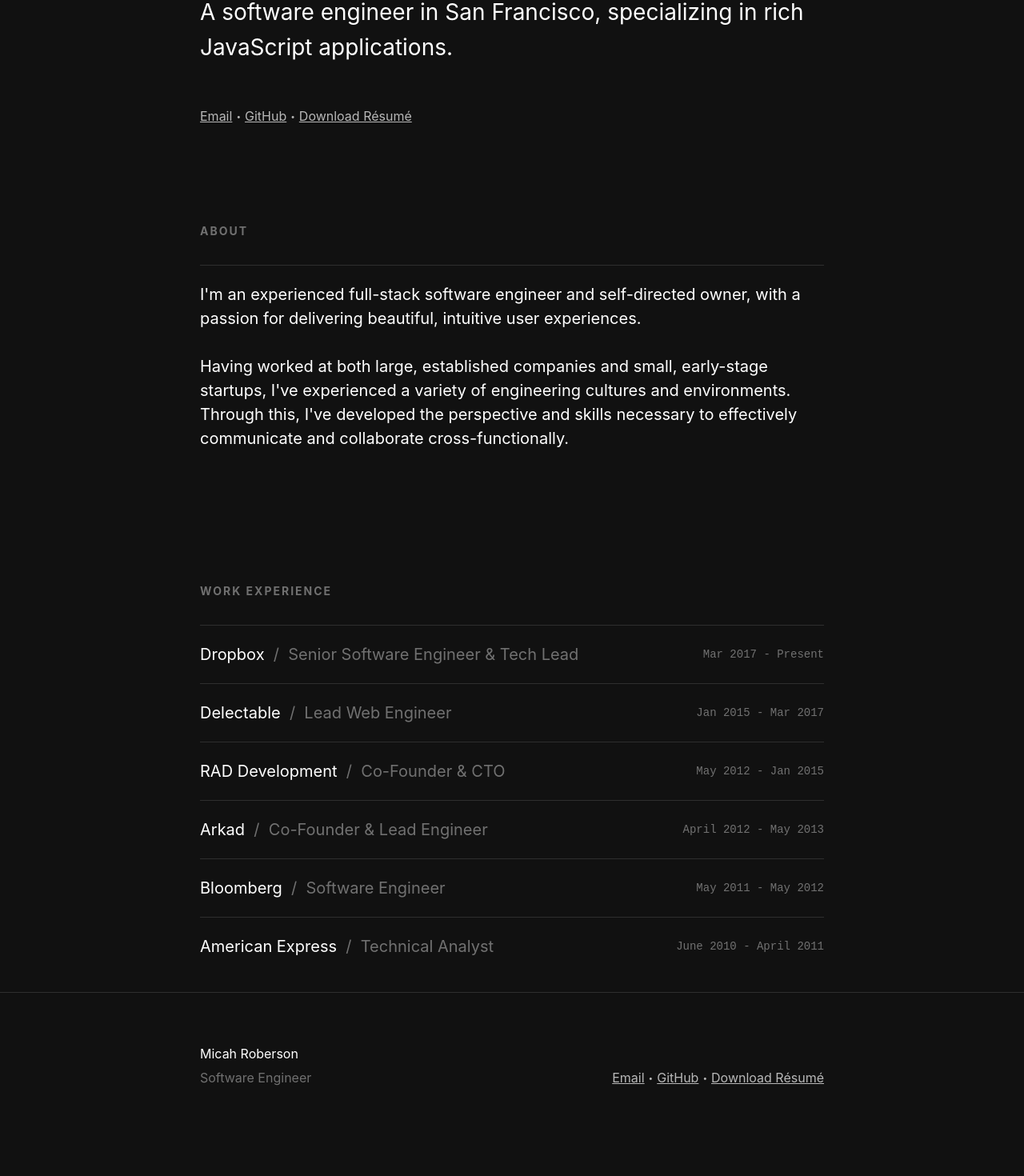
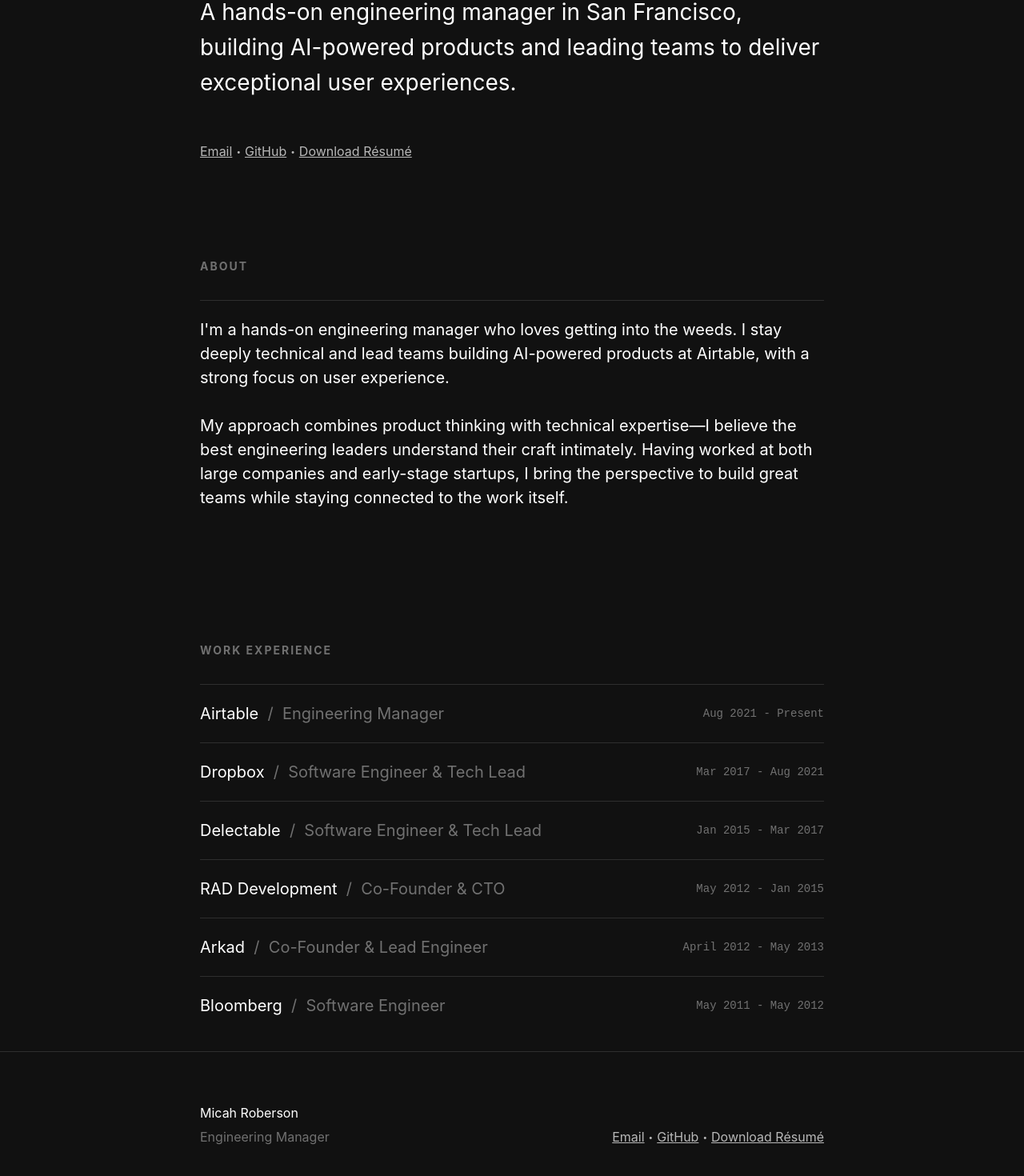
Before and after one commit to micahroberson/micahroberson.com, a Next.js app: page / in a window 1280 px wide. Shown: the part 368-1838 px from the top of the page at 80% size. Built offline with nearby package versions, Linux system fonts and the light colour scheme.

Commit message:
Update copy

```diff
--- a/pages/index.tsx
+++ b/pages/index.tsx
@@ -32,10 +32,10 @@
         </button>
       )}
       <Head>
-        <title>Micah Roberson – Software Engineer</title>
+        <title>Micah Roberson – Engineering Manager</title>
         <meta
           property="og:title"
-          content="Micah Roberson – Software Engineer"
+          content="Micah Roberson – Engineering Manager"
         />
         <meta charSet="utf-8" />
         <link rel="shortcut icon" type="image/png" href="/static/favicon.png" />
@@ -46,11 +46,11 @@
         <meta name="author" content="Micah Roberson" />
         <meta
           name="description"
-          content="A software engineer in San Francisco, specializing in rich JavaScript applications."
+          content="A hands-on engineering manager in San Francisco, building AI-powered products and leading teams to deliver exceptional user experiences."
         />
         <meta
           property="og:description"
-          content="A software engineer in San Francisco, specializing in rich JavaScript applications."
+          content="A hands-on engineering manager in San Francisco, building AI-powered products and leading teams to deliver exceptional user experiences."
         />
         <link rel="canonical" href="https://micahroberson.com" />
         <meta property="og:url" content="https://micahroberson.com" />
@@ -58,8 +58,7 @@
       <section className="section">
         <h1 className="h1">Micah Roberson</h1>
         <h2 className="h2">
-          A software engineer in San Francisco, specializing in rich JavaScript
-          applications.
+        A hands-on engineering manager in San Francisco, building AI-powered products and leading teams to deliver exceptional user experiences.
         </h2>
         <ul className="links">
           <li>
@@ -88,31 +87,38 @@
       <section className="section">
         <h3 className="h3">About</h3>
         <p>
-          I'm an experienced full-stack software engineer and self-directed
-          owner, with a passion for delivering beautiful, intuitive user
-          experiences.
+          I'm a hands-on engineering manager who loves getting into the weeds.
+          I stay deeply technical and lead teams building AI-powered products
+          at Airtable, with a strong focus on user experience.
         </p>
         <p>
-          Having worked at both large, established companies and small,
-          early-stage startups, I've experienced a variety of engineering
-          cultures and environments. Through this, I've developed the
-          perspective and skills necessary to effectively communicate and
-          collaborate cross-functionally.
+          My approach combines product thinking with technical expertise—I
+          believe the best engineering leaders understand their craft
+          intimately. Having worked at both large companies and early-stage
+          startups, I bring the perspective to build great teams while staying
+          connected to the work itself.
         </p>
       </section>
       <section className="section">
         <h3 className="h3">Work Experience</h3>
         <ol className="workList">
+        <li className="workListItem">
+            <span className="workRowCompanyName">Airtable&nbsp;&nbsp;</span>
+            <span className="workRowTitle">
+              /&nbsp;&nbsp;Engineering Manager
+            </span>
+            <span className="workRowDate">Aug 2021 - Present</span>
+          </li>
           <li className="workListItem">
             <span className="workRowCompanyName">Dropbox&nbsp;&nbsp;</span>
             <span className="workRowTitle">
-              /&nbsp;&nbsp;Senior Software Engineer &amp; Tech Lead
+              /&nbsp;&nbsp;Software Engineer &amp; Tech Lead
             </span>
-            <span className="workRowDate">Mar 2017 - Present</span>
+            <span className="workRowDate">Mar 2017 - Aug 2021</span>
           </li>
           <li className="workListItem">
             <span className="workRowCompanyName">Delectable&nbsp;&nbsp;</span>
-            <span className="workRowTitle">/&nbsp;&nbsp;Lead Web Engineer</span>
+            <span className="workRowTitle">/&nbsp;&nbsp;Software Engineer &amp; Tech Lead</span>
             <span className="workRowDate">Jan 2015 - Mar 2017</span>
           </li>
           <li className="workListItem">
@@ -134,20 +140,13 @@
             <span className="workRowTitle">/&nbsp;&nbsp;Software Engineer</span>
             <span className="workRowDate">May 2011 - May 2012</span>
           </li>
-          <li className="workListItem">
-            <span className="workRowCompanyName">
-              American Express&nbsp;&nbsp;
-            </span>
-            <span className="workRowTitle">/&nbsp;&nbsp;Technical Analyst</span>
-            <span className="workRowDate">June 2010 - April 2011</span>
-          </li>
         </ol>
       </section>
       <footer className="footer">
         <section className="section">
           <div className="footerTitle">
             <span>Micah Roberson</span>
-            <span className="title">Software Engineer</span>
+            <span className="title">Engineering Manager</span>
           </div>
           <ul className="links">
             <li>
@@ -264,7 +263,6 @@
           font-size: 28px;
           font-weight: 400;
           line-height: 44px;
-          max-width: 600;
           margin: 0 0 42px;
         }
 
```
Also changed, not shown: next-env.d.ts.
